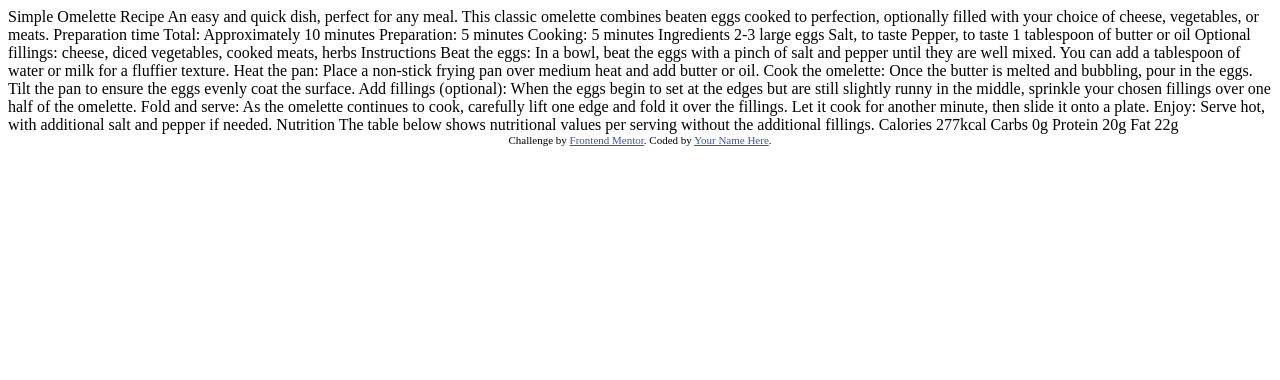
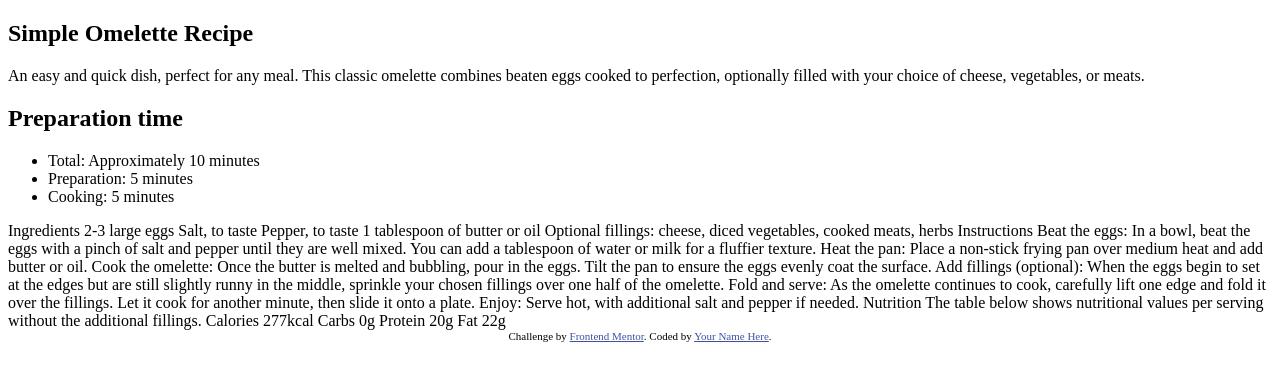
Before and after one commit to Anthony-Ghilardi/recipe-page-main, a plain HTML site: page index.html in a window 1280 px wide. Drawn offline with Linux system fonts and the light colour scheme.

Commit message:
second commit

```diff
--- a/index.html
+++ b/index.html
@@ -15,17 +15,18 @@
   </style>
 </head>
 <body>
-
-  Simple Omelette Recipe
-
-  An easy and quick dish, perfect for any meal. This classic omelette combines beaten eggs cooked
-  to perfection, optionally filled with your choice of cheese, vegetables, or meats.
-
-  Preparation time
-
-  Total: Approximately 10 minutes
-  Preparation: 5 minutes
-  Cooking: 5 minutes
+  <section>
+    <h1>Simple Omelette Recipe</h1>
+      <p>An easy and quick dish, perfect for any meal. This classic omelette combines beaten eggs cooked to perfection, optionally filled with your choice of cheese, vegetables, or meats.</p>
+  </section>
+  <section>
+  <h2>Preparation time</h2>
+    <ul>
+        <li>Total: Approximately 10 minutes</li>
+        <li>Preparation: 5 minutes</li>
+        <li>Cooking: 5 minutes</li>
+    </ul>
+  </section>
 
   Ingredients
 
```
